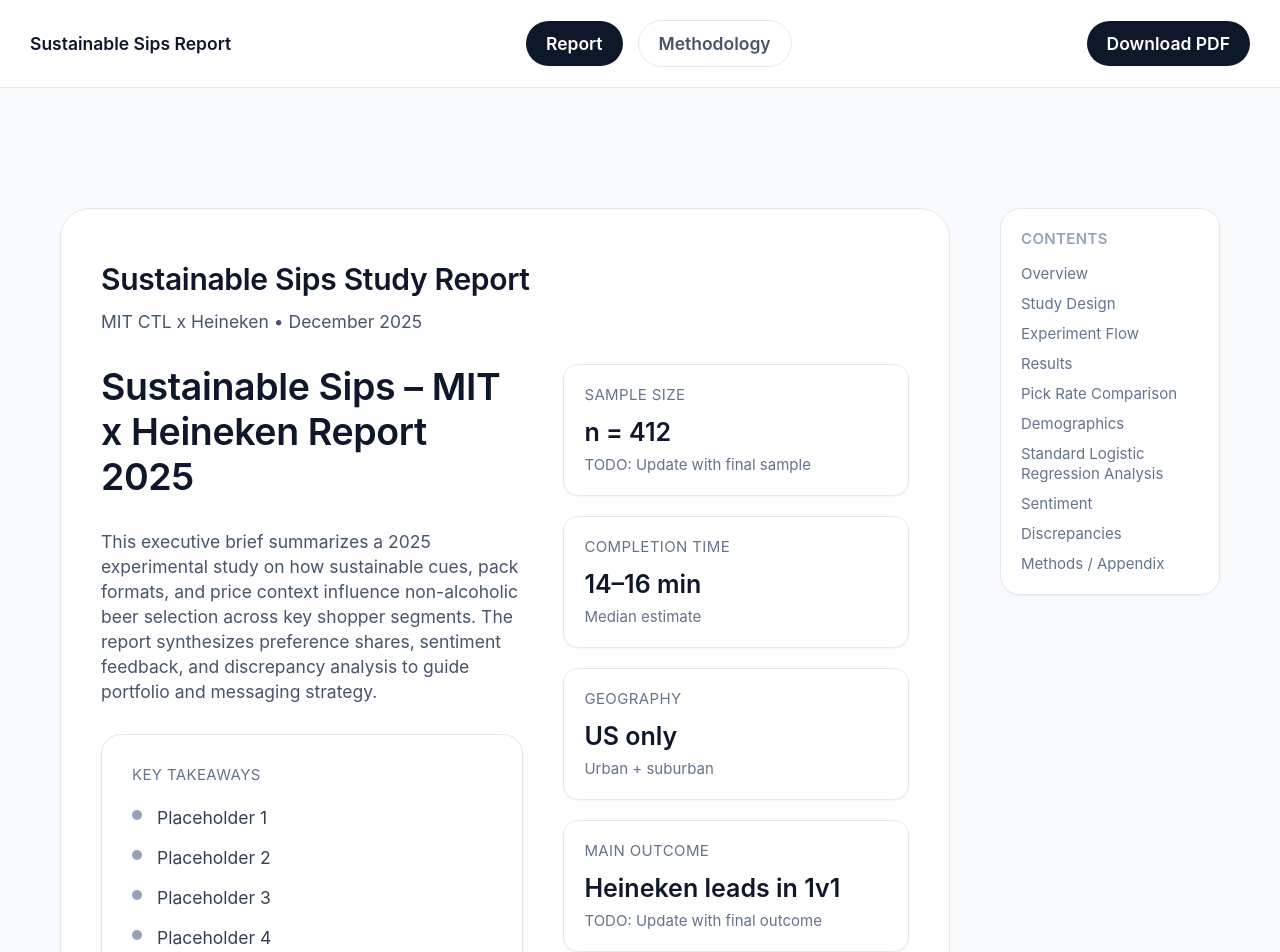
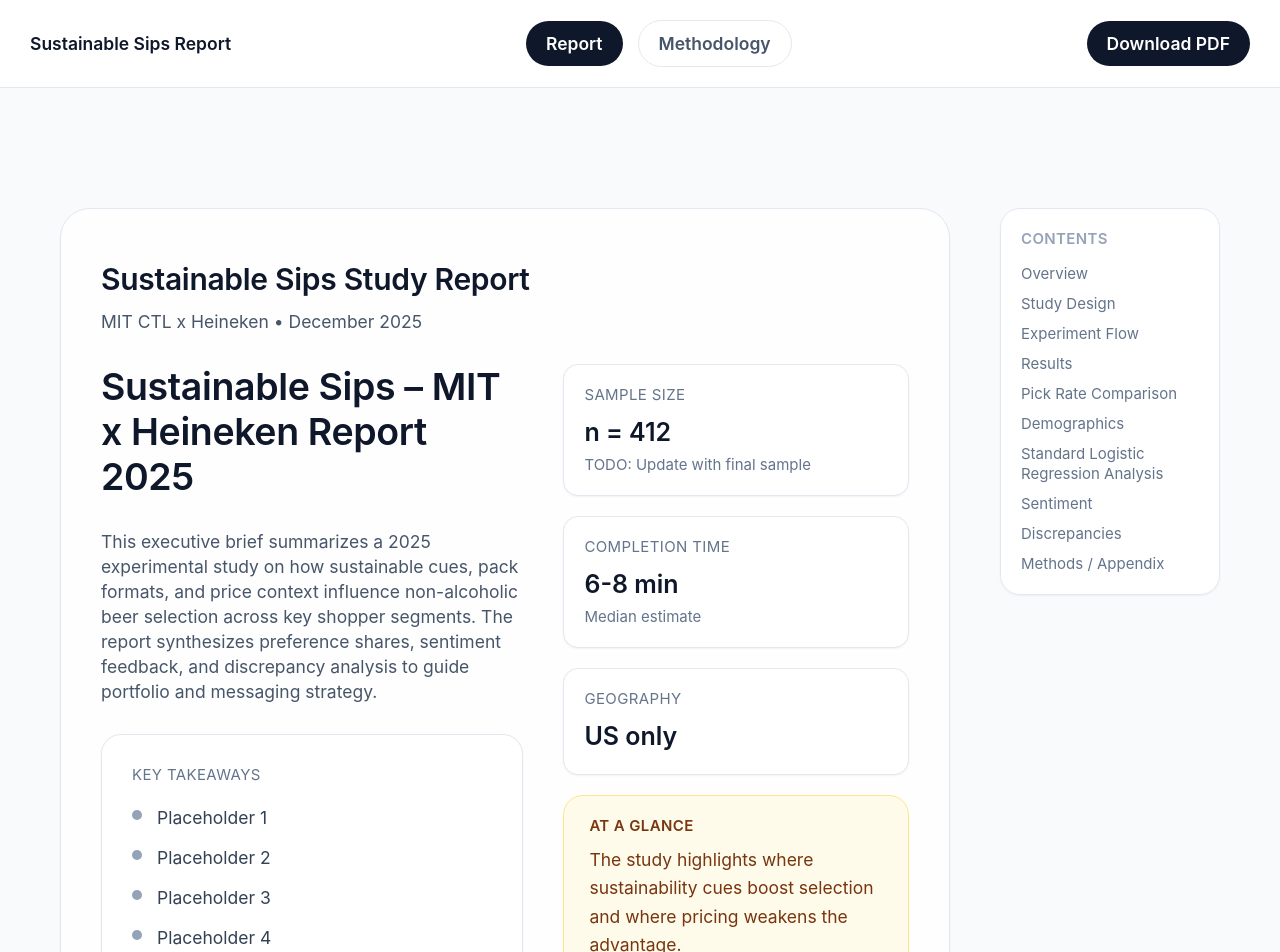
Before and after one commit to jose-laveaga/Heineken-study, a React (Vite) app: page / in a window 1280 px wide. Shown: the top 952 px of the page. Built offline with nearby package versions, Linux system fonts and the light colour scheme.

Commit message:
chore: minor fixes to the design + replacing arctic fox

```diff
--- a/src/pages/MethodologyPage.tsx
+++ b/src/pages/MethodologyPage.tsx
@@ -79,7 +79,7 @@
         <div className="space-y-6">
           <div className="space-y-4 text-sm text-slate-600">
               <div className="flex min-h-[240px] items-center justify-center rounded-2xl border border-dashed border-slate-300 bg-slate-50 text-sm text-slate-500">
-                  <img src="/src/images/Arctic-Fox-1-cropped.jpg" alt="Diagram of experiment layout" />
+                  <img src="/src/images/experiment_design.png" alt="Diagram of experiment layout" />
               </div>
 
               <div className="space-y-6 text-sm text-slate-600">
--- a/src/pages/ReportPage.tsx
+++ b/src/pages/ReportPage.tsx
@@ -101,9 +101,8 @@
           <div className="space-y-4">
             <div className="grid gap-4">
               <StatCard label="Sample size" value="n = 412" note="TODO: Update with final sample" />
-              <StatCard label="Completion time" value="14–16 min" note="Median estimate" />
-              <StatCard label="Geography" value="US only" note="Urban + suburban" />
-              <StatCard label="Main outcome" value="Heineken leads in 1v1" note="TODO: Update with final outcome" />
+              <StatCard label="Completion time" value="6-8 min" note="Median estimate" />
+              <StatCard label="Geography" value="US only" note="" />
             </div>
             <Callout variant="note" title="At a glance">
               The study highlights where sustainability cues boost selection and where pricing weakens the advantage.
```
Also changed, not shown: src/images/experiment_design.png (added).
